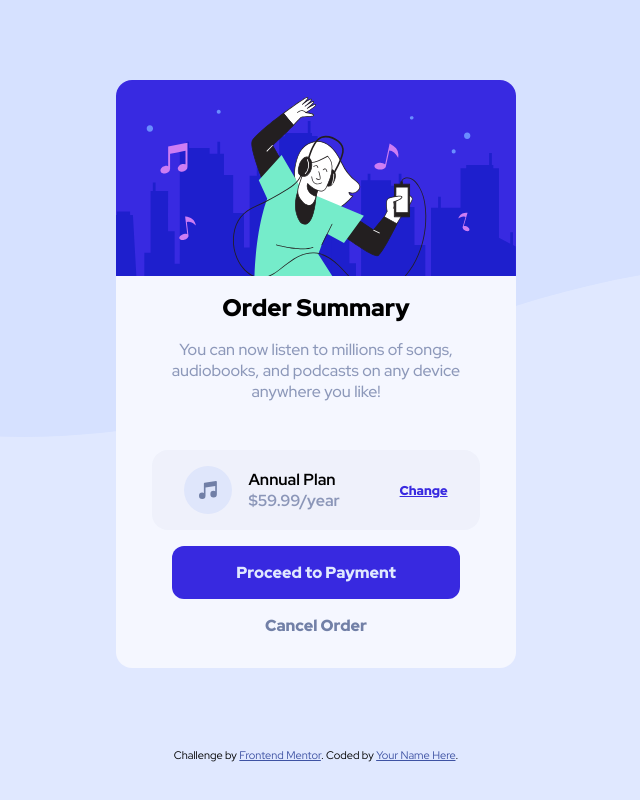
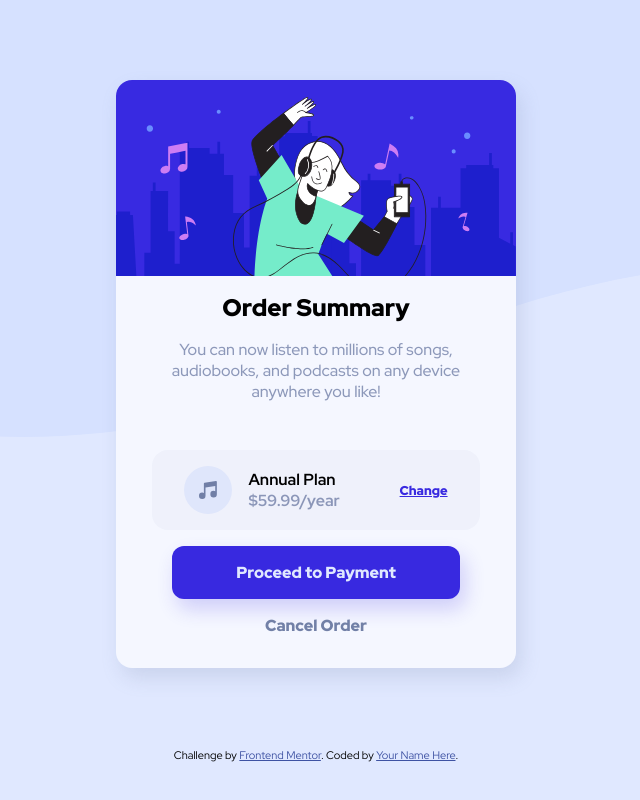
Before and after one commit to imnotdruish/order-summary-component, a plain HTML site: page index.html in a window 1280 px wide. Shown: the whole page, without its empty margins (324-964 px from the left). Drawn offline with Linux system fonts and the light colour scheme.

Commit message:
Added box-shadow to container and button.

```diff
--- a/style.css
+++ b/style.css
@@ -75,6 +75,7 @@ main {
   border-radius: 1rem;
   overflow: hidden;
   background-color: var(--color-neutral-200);
+  box-shadow: 5px 10px 20px 0 hsl(var(--color-neutral-blue), 0.2);
 }
 
 h1 {
@@ -164,6 +165,7 @@ h1 {
   border-radius: 0.75rem;
   padding: 1rem 4rem;
   background-color: var(--color-primary-600);
+  box-shadow: 5px 10px 20px 0 hsl(var(--color-primary-blue-bright), 0.2);
   cursor: pointer;
 }
 
```
